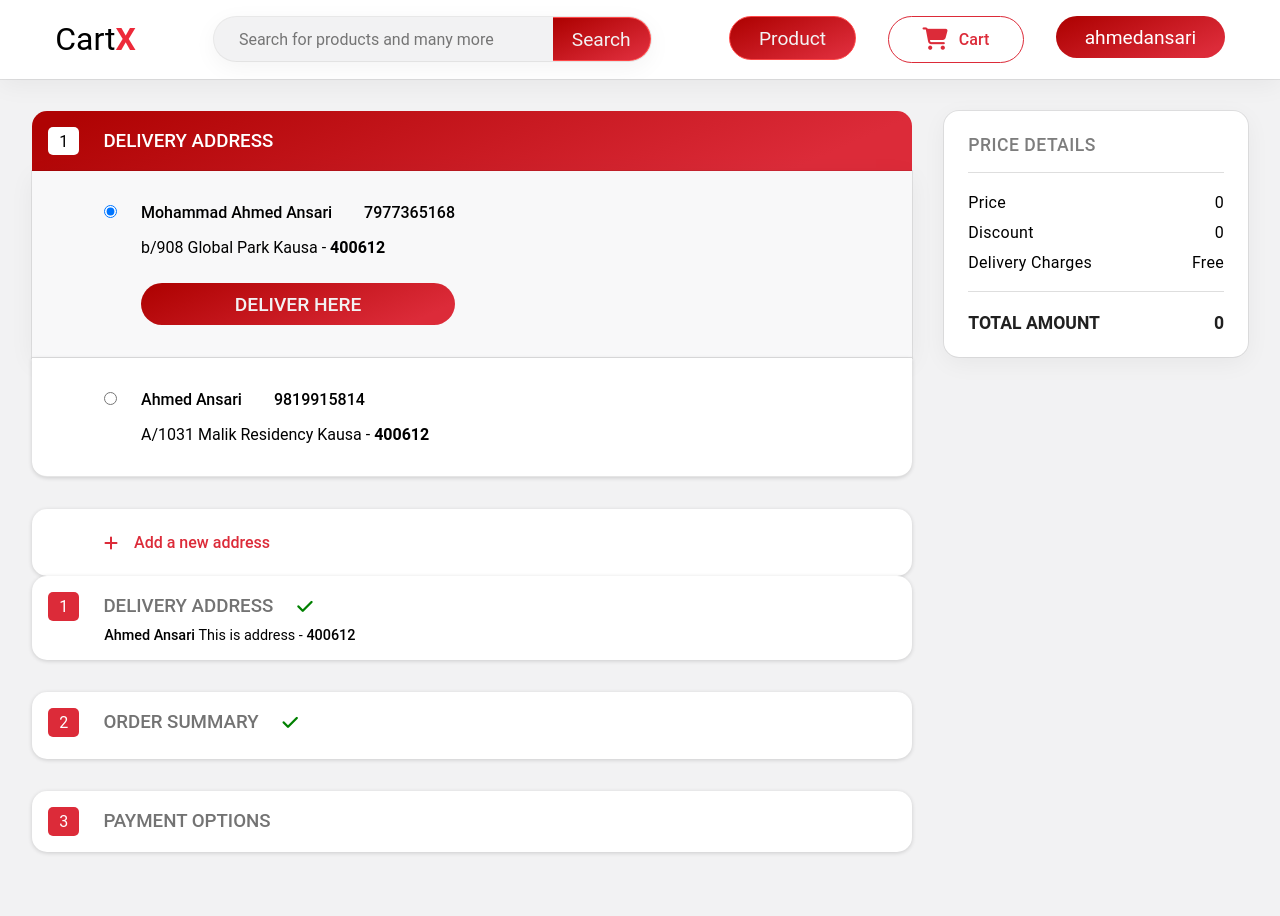
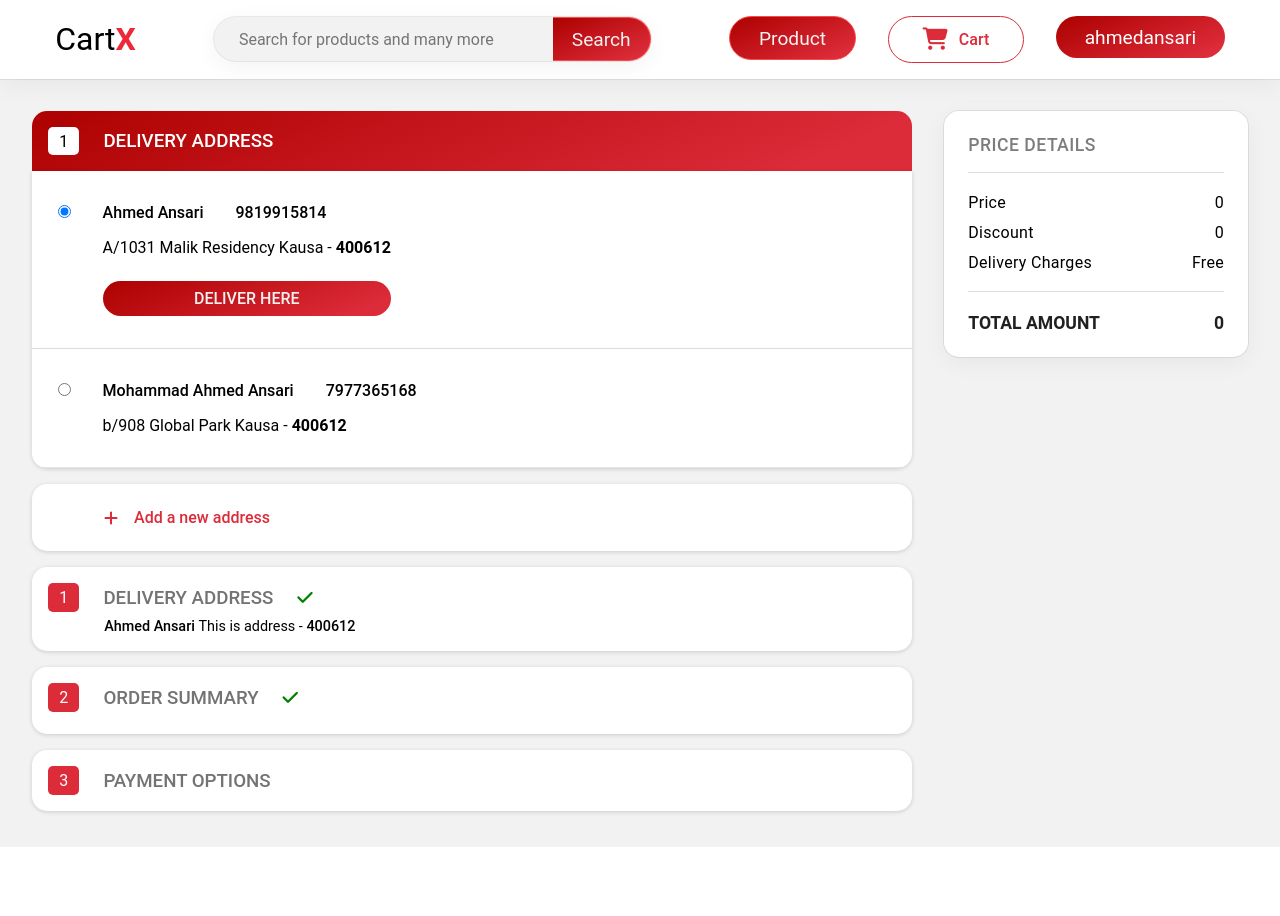
Before and after one commit to ahmedansari131/Ecommerce, a Django app: page /shop/checkout/ in a window 1280 px wide. After the commit the page ends 847 px from the top, so only its background shows below. Run offline with Django 4.2, Linux system fonts and the light colour scheme; a user stored in the database is signed in; data comes from the database, SQL or seed files in the repository; both versions use the stored data as it was after the commit; data that the repository does not hold is empty.

Commit message:
improved the logic of address saving

```diff
--- a/ecomm/urls.py
+++ b/ecomm/urls.py
@@ -1,19 +1,3 @@
-"""
-URL configuration for ecomm project.
-
-The `urlpatterns` list routes URLs to views. For more information please see:
-    https://docs.djangoproject.com/en/4.2/topics/http/urls/
-Examples:
-Function views
-    1. Add an import:  from my_app import views
-    2. Add a URL to urlpatterns:  path('', views.home, name='home')
-Class-based views
-    1. Add an import:  from other_app.views import Home
-    2. Add a URL to urlpatterns:  path('', Home.as_view(), name='home')
-Including another URLconf
-    1. Import the include() function: from django.urls import include, path
-    2. Add a URL to urlpatterns:  path('blog/', include('blog.urls'))
-"""
 from django.contrib import admin
 from django.urls import path
 from django.urls import path, include
--- a/shop/static/shop/css/checkout.css
+++ b/shop/static/shop/css/checkout.css
@@ -6,6 +6,15 @@
     display: flex;
     flex-direction: column;
     width: 100%;
+    row-gap: 1em;
+}
+
+.active-container-body{
+    background-color: white;
+    overflow: hidden;
+    border-radius: 0 0 15px 15px;
+    box-shadow: rgba(0, 0, 0, 0.16) 0px 1px 4px;
+
 }
 
 .delivery-add {
@@ -14,7 +23,6 @@
     background-color: white;
     border-radius: 15px;
     box-shadow: rgba(0, 0, 0, 0.16) 0px 1px 4px;
-    /* margin-bottom: 2em; */
 }
 
 .header {
@@ -43,7 +51,7 @@
     border-radius: 5px;
 }
 
-.body form {
+.address-form form {
     display: flex;
     flex-direction: column;
     padding: 2em 4.5em;
@@ -121,7 +129,7 @@
     padding: 1em 2em;
     outline: none;
     border: none;
-    font-size: 1rem;
+    font-size: .9rem;
     text-transform: uppercase;
     font-weight: 500;
     cursor: pointer;
@@ -140,14 +148,11 @@
 
 
 .m-b {
-    margin-bottom: 2em;
-    /* margin-bottom: 1.5em; */
     border-radius: 15px;
     background: transparent;
     background-color: white;
     color: rgb(115, 115, 115);
     box-shadow: rgba(0, 0, 0, 0.16) 0px 1px 4px;
-
 }
 
 .header .bg-color {
@@ -155,19 +160,22 @@
     color: white;
 }
 
-.add-flex {
+.address-container {
     display: flex;
+    flex-direction: column;
     row-gap: 1.5em;
     align-items: baseline;
-    padding: 2em 4.5em;
+    padding: 2em 1.6em;
     column-gap: 1.5em;
     background-color: white;
     border-bottom: 1px solid rgba(0, 0, 0, .1);
     box-shadow: rgba(0, 0, 0, 0.16) 0px 1px 4px;
 }
 
-.add-flex:last-child {
-    border-radius: 0 0 15px 15px;
+.address-container-body{
+    display: flex;
+    align-items: baseline;
+    column-gap: 2em;
 }
 
 .current-container {
@@ -189,15 +197,15 @@
     column-gap: 2em;
 }
 
-.address-container {
+.address-section {
     display: flex;
     column-gap: 1em;
     font-weight: 400;
 }
 
 .deliver-here {
-    padding: .5em 1.5em;
-    font-size: 1.2rem;
+    padding: .5em 1em;
+    font-size: 1rem;
     text-transform: uppercase;
     font-weight: 500;
     background: linear-gradient(336deg, rgb(220, 43, 57) 12%, rgb(175, 3, 3) 95%);
@@ -211,7 +219,6 @@
 
 .new-address {
     background-color: white;
-    margin-top: 2em;
     border-radius: 15px;
     color: rgb(220, 43, 57);
     box-shadow: rgba(0, 0, 0, 0.16) 0px 1px 4px;
--- a/shop/static/shop/js/checkout.js
+++ b/shop/static/shop/js/checkout.js
@@ -3,6 +3,7 @@ var remainAddStatus;
 let getAddress = "/shop/getaddressdet/";
 let addressSubmittedStatus = "/shop/getaddressstatus";
 let cartData = "/shop/getcartdata";
+// var activeContainerBody = document.querySelector(".active-container-body")
 
 
 function isObjectEmpty(obj) {
@@ -29,9 +30,8 @@ function fetchData(url) {
 }
 
 fetchData(getAddress).then((data) => {
-  var singleAddStatus = data.single_add;
-  var remainAddStatus = data.remaining_add;
-  showAddressContainer(singleAddStatus, remainAddStatus);
+  var allAddress = data.all_address;
+  showAddressContainer(allAddress);
 });
 
 fetchData(addressSubmittedStatus).then((data) => {
@@ -45,7 +45,6 @@ fetchData(addressSubmittedStatus).then((data) => {
 
 
 function showAddressForm(param) {
-  let addressForm = document.querySelector(".delivery-add");
   const csrfToken = document.querySelector(
     'input[name="csrfmiddlewaretoken"]'
   ).value;
@@ -131,66 +130,88 @@ function replaceAddressForm() {
 }
 
 
-function showAddressContainer(singleAddStatus, remainAddStatus) {
-  let addressCurrentContainer = document.querySelector(".current-container");
-  let addressRemainingContainer = document.querySelector(
-    ".remaining-container"
-  );
-  let addressForm = document.querySelector(".delivery-add");
+function showAddressContainer(allAddress) {
+  let addressId = 1;
+  let activeContainerBody = document.querySelector(".active-container-body");
   const csrfToken = document.querySelector(
     'input[name="csrfmiddlewaretoken"]'
   ).value;
+  let isFirstElem = true;
 
-  if (!isObjectEmpty(remainAddStatus)) {
-    for (let key in remainAddStatus) {
-      addressRemainingContainer.innerHTML += `
-      <div class="body add-flex">
-      <input type="radio" name="select-address" id="select-address">
-      <div class="personal-info-container">
-        <div>
-          <p class="name">${remainAddStatus[key][0]}</p>
-          <p class="mobile">${remainAddStatus[key][2]}</p>
+  if (!isObjectEmpty(allAddress) && !JSON.parse(localStorage.getItem("addressConfirmed"))) {
+    for (let key in allAddress) {
+      let checkedAttribute = isFirstElem ? 'checked' : '';
+      activeContainerBody.innerHTML += `
+      <div class="address-container" id="add-container-${addressId}">
+            <div class="body address-container-body">
+                <input type="radio" name="select-address" class="address-radio-input" id="select-address-${addressId}" ${checkedAttribute}>
+                <div class="personal-info-container" id="add-info-${addressId}">
+                    <div>
+                        <p class="name">${allAddress[key][0]}</p>
+                        <p class="mobile">${allAddress[key][2]}</p>
+                    </div>
+                    <div class="address-section">
+                        <p class="address">${allAddress[key][1]} - <b>${allAddress[key][3]}</b></p>
+                    </div>
+                </div>
+            </div>
         </div>
-        <div class="address-container">
-          <p class="address">${remainAddStatus[key][1]} - <b>${remainAddStatus[key][3]}</b></p>
-        </div>
-      </div>
-      </div>
     `;
+
+      showDeliveryBtn();
+      isFirstElem = false;
+      addressId += 1;
     }
-    if (!isObjectEmpty(singleAddStatus)) {
-      addressCurrentContainer.innerHTML = `
-    <input type="radio" name="select-address" id="select-address" checked>
-    <div class="personal-info-container">
-    <div>
-        <p class="name">${singleAddStatus.address[0]}</p>
-        <p class="mobile">${singleAddStatus.address[2]}</p>
-    </div>
+  }
+  else if (JSON.parse(localStorage.getItem("addressConfirmed"))) {
+    addressConfirmed()
+  }
+  else {
+    showAddressForm(activeContainerBody);
+  }
+}
 
-    <div class="address-container">
-        <p class="address">${singleAddStatus.address[1]} - <b>${singleAddStatus.address[3]}</b></p>
-    </div>
-    <button class="deliver-here" id="deliver-btn" onclick="deliverAddressFunc()">Deliver Here</button>
-</div>`;
+
+function showDeliveryBtn() {
+  let firstAddressRadioInput = document.getElementById("select-address-1");
+  if (firstAddressRadioInput.checked) {
+    let deliveryBtnHTML = `<button class="deliver-here" id="deliver-btn" onclick="deliverAddressFunc()">Deliver Here</button>`;
+    let container = document.getElementById("add-info-1");
+    if (!document.querySelector(".deliver-here")) {
+      container.insertAdjacentHTML('beforeend', deliveryBtnHTML);
     }
-  } else if (!isObjectEmpty(singleAddStatus)) {
-    addressCurrentContainer.innerHTML = `
-    <input type="radio" name="select-address" id="select-address" checked>
-    <div class="personal-info-container">
-    <div>
-        <p class="name">${singleAddStatus.address[0]}</p>
-        <p class="mobile">${singleAddStatus.address[2]}</p>
-    </div>
+  }
 
-    <div class="address-container">
-        <p class="address">${singleAddStatus.address[1]} - <b>${singleAddStatus.address[3]}</b></p>
-    </div>
-    <button class="deliver-here" id="deliver-btn" onclick="deliverAddressFunc()">Deliver Here</button>
-</div>`;
-  } else {
-    addressCurrentContainer.style.display = "none";
-    showAddressForm(addressForm);
-  }
+  let addressRadioInput = document.querySelectorAll(".address-radio-input");
+  let itemId;
+  addressRadioInput.forEach((item) => {
+    item.addEventListener('click', (e) => {
+      rmDeliveryBtn()
+      let deliveryBtnHTML = `<button class="deliver-here" id="deliver-btn" onclick="deliverAddressFunc()">Deliver Here</button>`;
+      itemId = e.target.nextElementSibling.id;
+      let addBtnTocontainer = document.getElementById(itemId);
+      if (e.target.checked && !item.nextElementSibling.querySelector(".deliver-here")) {
+        addBtnTocontainer.insertAdjacentHTML('beforeend', deliveryBtnHTML);
+      }
+      localStorage.setItem("isDeliveryBtn", true);
+    })
+  });
+}
+
+
+function rmDeliveryBtn() {
+  let addressRadioInput = document.querySelectorAll(".address-radio-input");
+  addressRadioInput.forEach((item) => {
+    if (!item.checked) {
+      try {
+        let deliveryBtn = document.querySelector(".deliver-here");
+        deliveryBtn.remove();
+      } catch (error) {
+
+      }
+    }
+  })
+
 }
 
 
@@ -277,30 +298,11 @@ window.addEventListener("DOMContentLoaded", (e) => {
 
 
 function addressConfirmed() {
-  let currentAddressHeader = document.querySelector(".current-address-header");
-  let currentAddressContainer = document.querySelector(".current-container");
-  let remainingAddressContainer = document.querySelector(".remaining-container");
-  let newAddressBtn = document.querySelector(".new-address");
-  let rawOrderSummary = document.getElementById("raw-order-summary");
-  let orderSummary = document.getElementById("order-content");
-  let rawAddressContainer = document.getElementById("address-confirmed");
-  let confirmedData = document.querySelectorAll(".confirmed");
-
+  let addAddressContainer = document.querySelector(".new-address").style.display = "none";
   rawAddressContainer.style.display = "block";
-  currentAddressContainer.style.display = "none";
-  newAddressBtn.style.display = "none";
-  currentAddressHeader.style.display = "none";
-  rawOrderSummary.style.display = "none";
-  orderSummary.style.display = "block";
-  try {
-    remainingAddressContainer.style.display = "none";
-  } catch (error) { }
-
-  if (JSON.parse(localStorage.getItem("addressConfirmed"))) {
-    confirmedData.forEach((item) => {
-      item.style.display = "block";
-    });
-  }
+  let activeContainerBody = document.querySelector(".active-container-body");
+  let orderContent = document.querySelector(".order-content").innerHTML;
+  activeContainerBody.innerHTML = orderContent;
 }
 
 
--- a/shop/templates/shop/checkout.html
+++ b/shop/templates/shop/checkout.html
@@ -12,27 +12,22 @@
 {% block body %}
 <div class="container">
     <div class="checkout-container">
-
+        <div class="active-container">
             <div class="header current-address-header">
                 <span class="serial">1</span>
                 <h3>Delivery Address</h3>
             </div>
 
-        <!-- Form Display when there is no Adress in DB -->
+            <!-- Form Display when there is no Address in DB -->
             {% csrf_token %}
             <div class="delivery-add">
             </div>
 
-        <!-- Single Address is Fetched From DB -->
-        <div class="body add-flex current-container">
-        </div>
-
-        <!-- Remaining Address is Fetched From DB -->
-        <div class="remaining-container">
+            <div class="active-container-body"></div>
         </div>
 
         <!-- Add New Address -->
-        {% if single_address %}
+        {% if all_address %}
         <div class="new-address">
             <div class="new-add-btn" onclick="replaceAddressForm()">
                 <i class="fa-solid fa-plus"></i>
@@ -66,10 +61,10 @@
         </div>
 
         <div class="order-content" id="order-content">
-            <div class="header current-address-header">
+            <!-- <div class="header current-address-header">
                 <span class="serial">2</span>
                 <h3>Order Summary</h3>
-            </div>
+            </div> -->
 
             {% for value in cart_prod_data.items %}
             <div class="order-summary">
@@ -83,7 +78,7 @@
             {% endfor %}
 
             <div class="continue">
-                <p class="send-email">Order confirmation email will be sent to <span>ahmed@gmail.com</span></p>
+                <p class="send-email">Order confirmation email will be sent to <span>{{request.user}}</span></p>
                 <button id="continue">Continue</button>
             </div>
         </div>
--- a/shop/views.py
+++ b/shop/views.py
@@ -214,6 +214,7 @@ def cart_url(request, prod_id, rem=None):
 
 
 def handle_signup(request):
+    print("In handle signup")
     if request.method == "POST":
         first_name = request.POST.get("first-name")
         last_name = request.POST.get("last-name")
@@ -304,27 +305,19 @@ def login_page(request):
 
 
 def checkout(request):
-    single_address = {}
-    remaining_address = {}
+    all_address = {}
     cart_prod_dict = {}
-    add_data = []
     add_value_list = []
 
     is_username = request.user
     if user_exists(is_username):
         add = Address.objects.filter(username=is_username)
         add_value_list = add.values_list("name", "address", "mobile", "pincode")
-        i = 0
+
         for i, address in enumerate(add_value_list):
-            if i < len(add_value_list) - 1:
-                remaining_address[i] = address
-                i = i + 1
-            else:
-                single_address["address"] = address
-        for values in add_value_list:
-            add_data.extend(values)
-        request.session["single_add"] = single_address
-        request.session["remaining_add"] = remaining_address
+           all_address[i] = address
+           i += 1
+        request.session["addresses"] = all_address
 
         cart = CartItem.objects.filter(user=request.user)
         cart_prod_id = cart.values_list("added_product_id", flat=True)
@@ -339,7 +332,7 @@ def checkout(request):
         print(cart_prod_dict)
         params = {
             "add_data": add_value_list,
-            "single_address": single_address,
+            "all_address": all_address,
             "cart_prod_data": cart_prod_dict
         }
 
@@ -362,9 +355,10 @@ def fetch_cart_on_checkout(request):
 
 
 def get_address_details(request):
-    single_add = request.session.get("single_add", {})
-    remaining_add = request.session.get("remaining_add", {})
-    return JsonResponse({"single_add": single_add, "remaining_add": remaining_add})
+    # single_add = request.session.get("single_add", {})
+    all_address = request.session.get("addresses", {})
+    # remaining_add = request.session.get("remaining_add", {})
+    return JsonResponse({"all_address": all_address})
 
 
 def get_address_status(request):
```
Also changed, not shown: db.sqlite3. Lines whose indentation alone changed are shown as unchanged.
